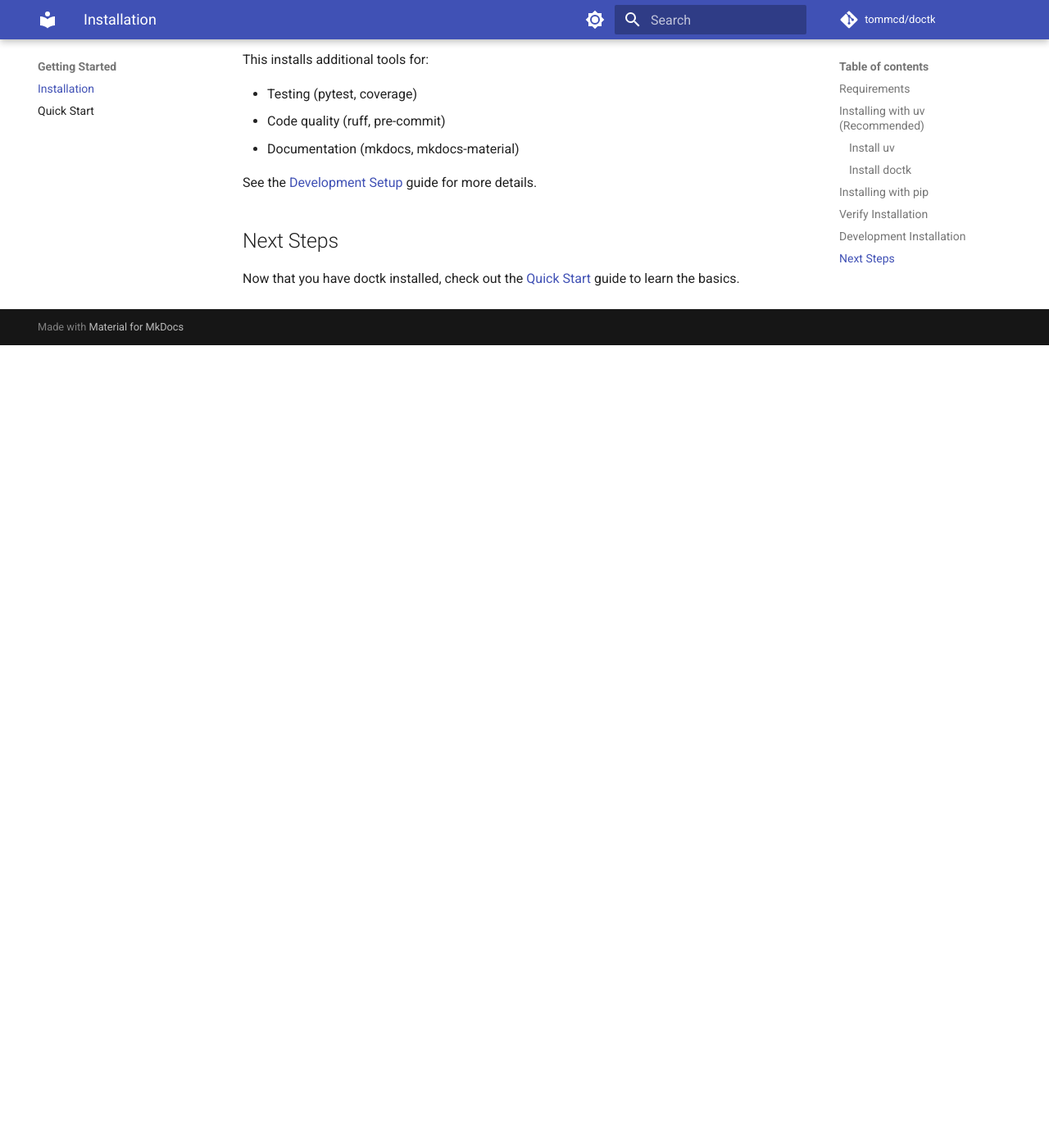
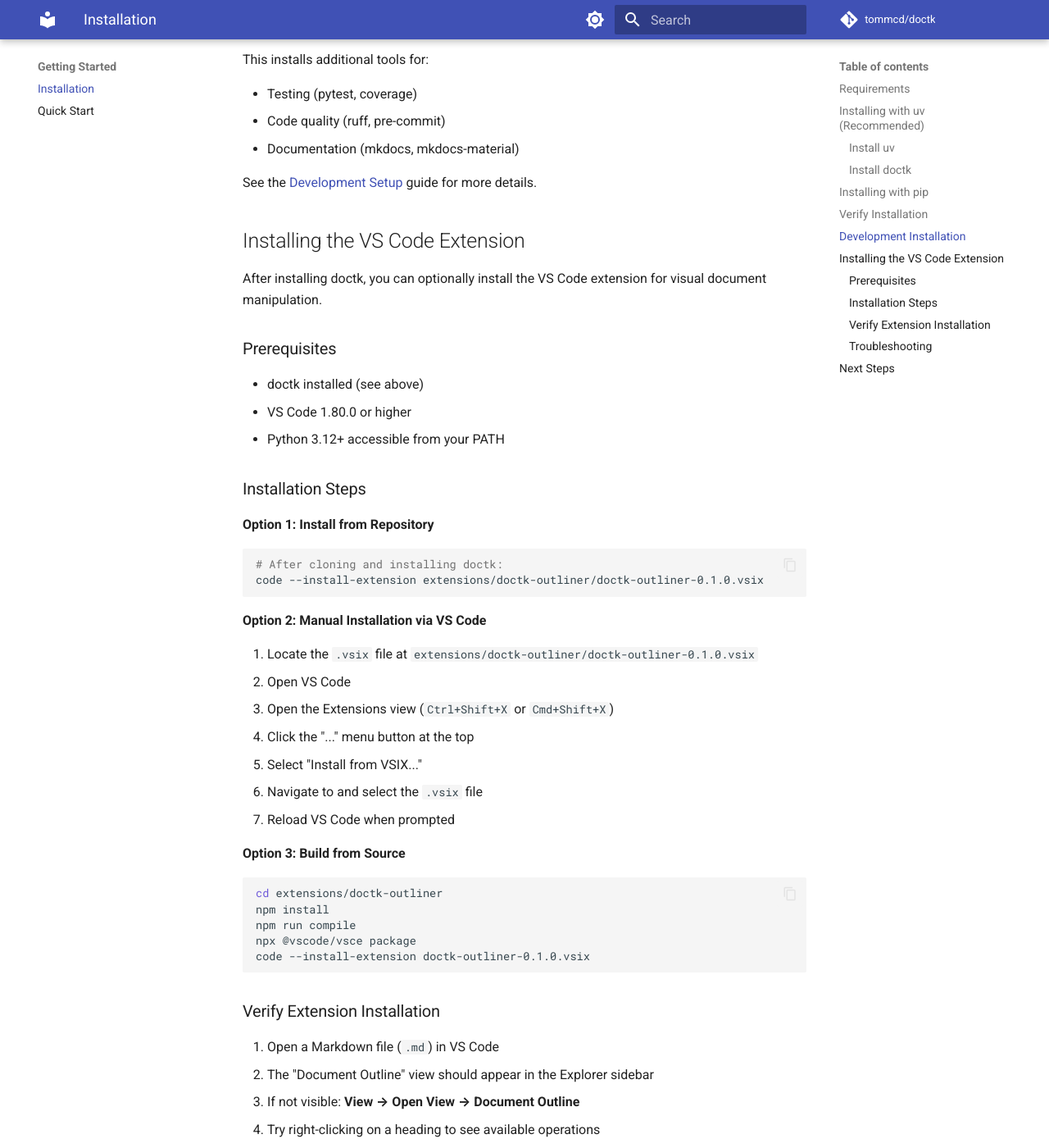
Before and after one commit to tommcd/doctk, an MkDocs documentation site: the page built from docs/getting-started/installation.md, in a window 1280 px wide and 1400 px high, scrolled down 1868 px. Shown: the whole window at 82% size. Built offline with MkDocs 1.6.1 and Material for MkDocs 9.7.7, drawn with Linux system fonts in a browser that asks for light colours; comment, search, counter and statistics services are not loaded; before the commit the page ends 2289 px from its top, so only the background shows below that; some of the changed text lies outside the part shown.

Commit message:
docs: add VS Code extension installation instructions
- Add comprehensive installation guide to README.md with 3 options
- Update docs/getting-started/installation.md with extension section
- Include prerequisites and troubleshooting steps
- Explain how to install from repo, manually, or build from source

Resolves critical documentation gap - users now have clear path to install extension

````diff
--- a/docs/getting-started/installation.md
+++ b/docs/getting-started/installation.md
@@ -87,6 +87,69 @@ This installs additional tools for:
 
 See the [Development Setup](../development/setup.md) guide for more details.
 
+## Installing the VS Code Extension
+
+After installing doctk, you can optionally install the VS Code extension for visual document manipulation.
+
+### Prerequisites
+
+- doctk installed (see above)
+- VS Code 1.80.0 or higher
+- Python 3.12+ accessible from your PATH
+
+### Installation Steps
+
+**Option 1: Install from Repository**
+
+```bash
+# After cloning and installing doctk:
+code --install-extension extensions/doctk-outliner/doctk-outliner-0.1.0.vsix
+```
+
+**Option 2: Manual Installation via VS Code**
+
+1. Locate the `.vsix` file at `extensions/doctk-outliner/doctk-outliner-0.1.0.vsix`
+2. Open VS Code
+3. Open the Extensions view (`Ctrl+Shift+X` or `Cmd+Shift+X`)
+4. Click the "..." menu button at the top
+5. Select "Install from VSIX..."
+6. Navigate to and select the `.vsix` file
+7. Reload VS Code when prompted
+
+**Option 3: Build from Source**
+
+```bash
+cd extensions/doctk-outliner
+npm install
+npm run compile
+npx @vscode/vsce package
+code --install-extension doctk-outliner-0.1.0.vsix
+```
+
+### Verify Extension Installation
+
+1. Open a Markdown file (`.md`) in VS Code
+2. The "Document Outline" view should appear in the Explorer sidebar
+3. If not visible: **View → Open View → Document Outline**
+4. Try right-clicking on a heading to see available operations
+
+### Troubleshooting
+
+**"Python bridge failed to start"**
+
+- Verify Python is in your PATH: `python3 --version`
+- Verify doctk is installed: `python3 -c "import doctk; print(doctk.__version__)"`
+- Check VS Code Output panel (**View → Output**, select "doctk")
+- Try setting `doctk.lsp.pythonCommand` in VS Code settings to your Python path
+
+**Extension not activating**
+
+- Ensure you're viewing a `.md` file
+- Check the file language mode is "Markdown"
+- Try running the command: **doctk: Refresh Outline** from the Command Palette
+
+For more details, see the [extension README](../../extensions/doctk-outliner/README.md).
+
 ## Next Steps
 
 Now that you have doctk installed, check out the [Quick Start](quick-start.md) guide to learn the basics.
````
Also changed, not shown: README.md (+34 -7 lines).
